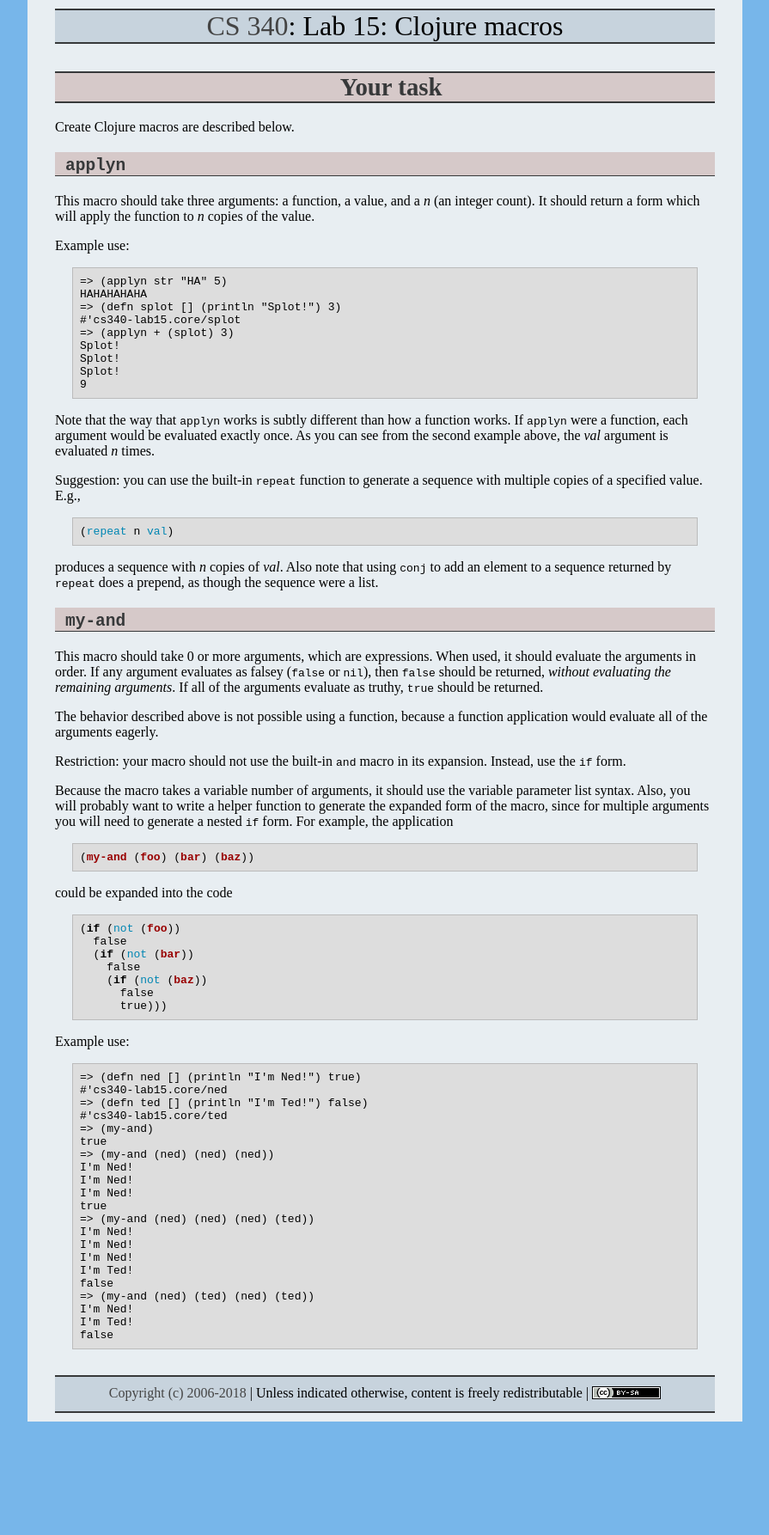
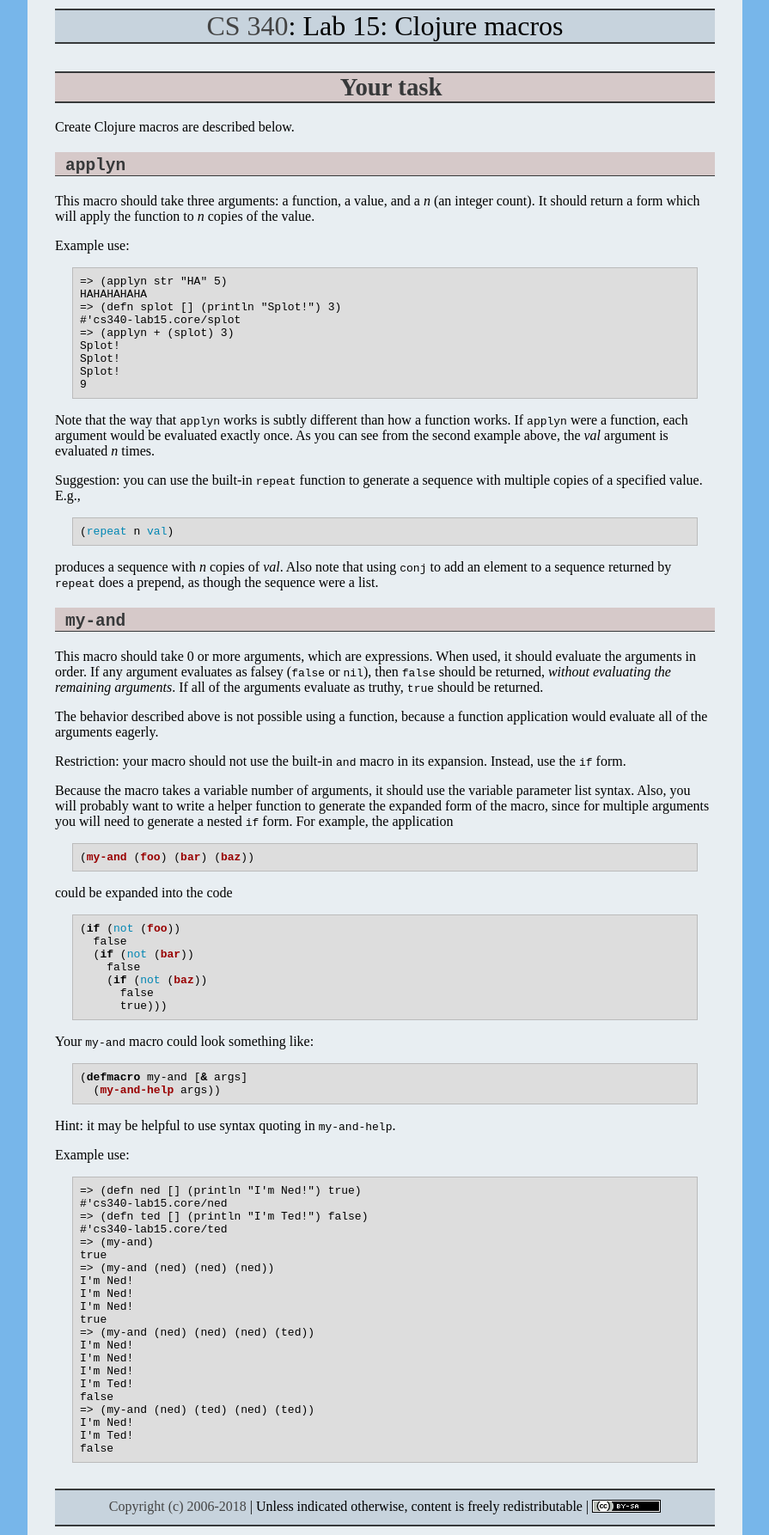
Before and after one commit to ycpcs/cs340-fall2018, a Jekyll site: the page built from labs/lab15.md, in a window 1280 px wide. Shown: the whole page at 86% size, without its empty margins (192-1087 px from the left). Built offline with Jekyll 4.4.1, drawn with Linux system fonts in a browser that asks for light colours; before the commit the page ends 1654 px from its top, so only the background shows below that.

Commit message:
a bit more help for my-and macro

```diff
--- a/labs/lab15.md
+++ b/labs/lab15.md
@@ -59,6 +59,15 @@ could be expanded into the code
       true)))
 {% endhighlight %}
 
+Your `my-and` macro could look something like:
+
+{% highlight clojure %}
+(defmacro my-and [& args]
+  (my-and-help args))
+{% endhighlight %}
+
+Hint: it may be helpful to use syntax quoting in `my-and-help`.
+
 Example use:
 
     => (defn ned [] (println "I'm Ned!") true)
```
